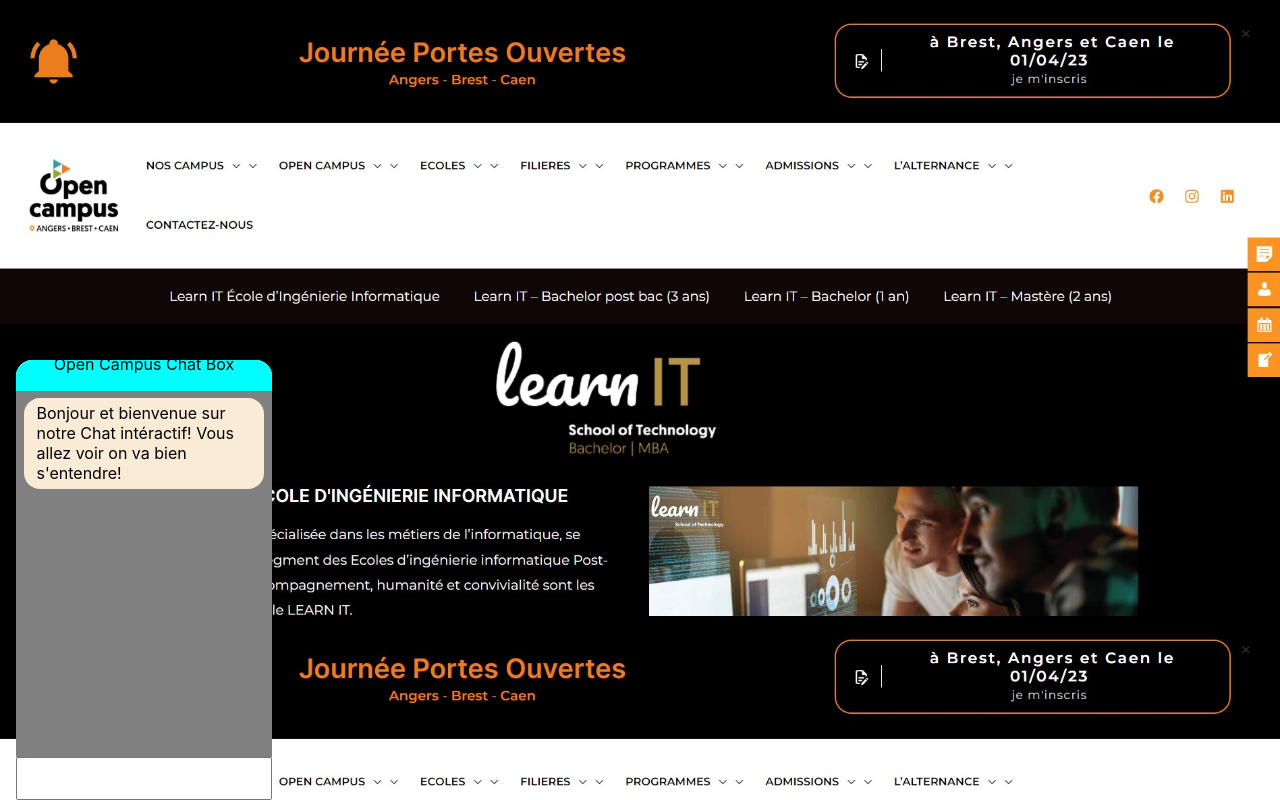
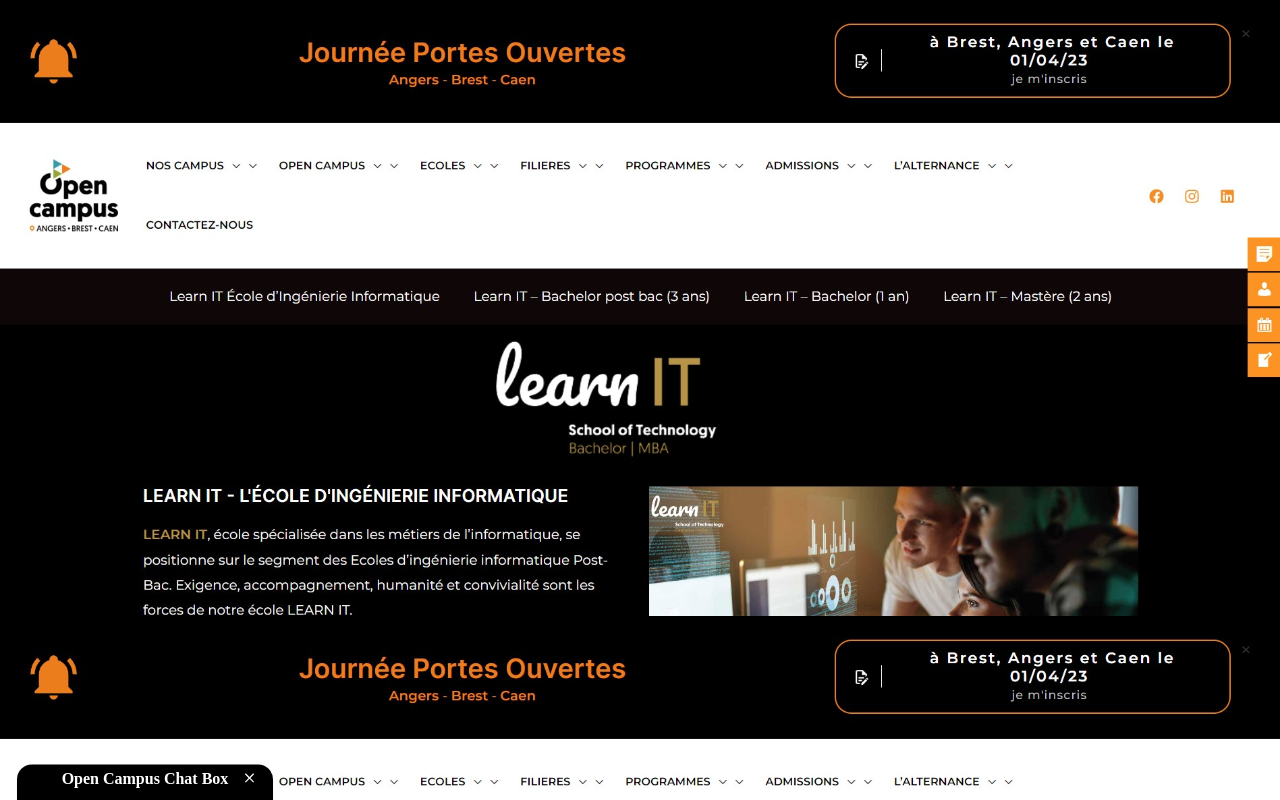
Before and after one commit to Lucasgeg/OpenCampusChatBot, a React (Create React App) app: page / in a window 1280 px wide. Built offline with nearby package versions, Linux system fonts and the light colour scheme.

Commit message:
first try

```diff
--- /dev/null
+++ b/src/Components/CloseIcon.jsx
@@ -0,0 +1,12 @@
+import React from "react";
+
+export const CloseIcon = ({ size }) => {
+  return (
+    <svg viewBox="0 0 24 24" width={size | 10} height={size | 10}>
+      <path
+        fill="#fafafa"
+        d="M13.46,12L19,17.54V19H17.54L12,13.46L6.46,19H5V17.54L10.54,12L5,6.46V5H6.46L12,10.54L17.54,5H19V6.46L13.46,12Z"
+      ></path>
+    </svg>
+  );
+};
--- a/src/Components/Modal.jsx
+++ b/src/Components/Modal.jsx
@@ -1,6 +1,7 @@
 import axios from "axios";
 import { useRef, useState, useEffect } from "react";
 import { v4 as uuidv4 } from "uuid";
+import { CloseIcon } from "./CloseIcon";
 
 // Generate a random ID for the chat session
 const randomId = uuidv4();
@@ -18,12 +19,13 @@
   const messagesEndRef = useRef(null);
   const modalRef = useRef(null);
   const headerRef = useRef(null);
+
   const contentRef = useRef(null);
+  const inputRef = useRef(null);
   // State for the chat modal
-  const [isOpen, setIsOpen] = useState(true);
+  const [isOpen, setIsOpen] = useState(false);
   // State for the user input text
   const [textInput, setTextInput] = useState("");
-
   // State for the chat messages
   const [messageContent, setMessageContent] = useState([
     {
@@ -32,34 +34,25 @@
         "Bonjour et bienvenue sur notre Chat intéractif! Vous allez voir on va bien s'entendre!",
     },
   ]);
-
-  const handleModal = () => {
-    const headerHeight = headerRef.current.offsetHeight;
-    const modalHeight = modalRef.current.innerHeight;
-    const windowHeight = window.innerHeight;
-    const contentHeight = contentRef.current.offsetHeight;
-    if (isOpen) {
-      modalRef.current.style.transform = `translateY(${"100%" + headerHeight})`;
-    }
-    setIsOpen((prevState) => !prevState);
-  };
+  const [displayModal, setDisplayModal] = useState(true);
+  // todo: fix flip function
+  // todo: send the user message, get api status, if handle, dotpoint animations
+  // todo: button close modal / button fullscreen modal
   useEffect(() => {
     const rotateModal = () => {
       const modal = modalRef.current;
       modal.style.transition = "transform 1s";
       modal.style.transform = "rotate(360deg)";
-      /* const modal = document.querySelector(".modal");
-      modal.style.transition = "transform 1s";
-      modal.style.transform = "rotate(360deg)"; */
     };
     if (textInput === "flip") {
       rotateModal();
     }
-  }, [textInput]);
+  });
 
   // Function to handle opening and closing the chat modal
   const handleOpen = () => {
     setIsOpen((prevState) => !prevState);
+    isOpen === false && inputRef.current.focus();
   };
 
   // Function to get a response from the chatbot API
@@ -110,6 +103,10 @@
       setTextInput("");
     }
   };
+
+  const handleDisplayModal = () => {
+    setDisplayModal(false);
+  };
   return (
     <>
       <div
@@ -118,6 +115,11 @@
       >
         <div className="header" onClick={handleOpen} ref={headerRef}>
           Open Campus Chat Box
+          <div className="iconsBox">
+            <span className="icon">
+              <CloseIcon size={15} />
+            </span>
+          </div>
         </div>
         <div className="content" ref={contentRef}>
           {messageContent.map((message, index) => (
@@ -129,6 +131,7 @@
         </div>
         <div className="chatbox">
           <input
+            ref={inputRef}
             type="text"
             className="chatInput"
             value={textInput}
--- a/src/index.css
+++ b/src/index.css
@@ -5,11 +5,6 @@
 
 body {
   margin: 0;
-  font-family: -apple-system, BlinkMacSystemFont, "Segoe UI", "Roboto", "Oxygen",
-    "Ubuntu", "Cantarell", "Fira Sans", "Droid Sans", "Helvetica Neue",
-    sans-serif;
-  -webkit-font-smoothing: antialiased;
-  -moz-osx-font-smoothing: grayscale;
   width: 100%;
   height: 100%;
   background-image: url("/src/assets/bg.jpg");
@@ -22,8 +17,9 @@
 }
 
 .modal {
+  min-width: 170px;
   width: 20%;
-  height: 55%;
+  height: 65%;
   background-color: #fafafa;
   position: fixed;
   bottom: 0;
@@ -36,29 +32,38 @@
     "content"
     "chatbox";
   margin-left: 1rem;
+  border: 1px solid #fafafa;
 }
 
 .header {
   grid-area: header;
-  background-color: aqua;
+  background-color: #000;
   cursor: pointer;
+  display: flex;
+  justify-content: center;
+  align-items: center;
+  color: white;
+  font-family: cursive;
+  font-weight: bold;
+  border-bottom: 1px solid #fafafa;
+  overflow: hidden;
+  padding: 0.5rem;
 }
 .content {
   grid-area: content;
-  background-color: gray;
+  background-color: #d5c4a2;
   display: flex;
   flex-direction: column;
   overflow: auto;
 }
 .chatbox {
   grid-area: chatbox;
-  background-color: aquamarine;
   display: flex;
   justify-content: space-between;
 }
 
 .modal-close {
-  transform: translateY(91%);
+  transform: translateY(93%);
   transition-duration: 1s;
 }
 
@@ -70,22 +75,41 @@
   width: 100%;
 }
 .lito {
-  background-color: antiquewhite;
+  background: linear-gradient(
+    0deg,
+    rgba(217, 148, 28, 1) 0%,
+    rgba(217, 148, 28, 1) 85%,
+    rgba(255, 223, 175, 1) 100%
+  );
   width: fit-content;
   margin: 3%;
   padding: 2% 5%;
   text-align: left;
   border-radius: 1rem;
+  color: #fafafa;
+  font-style: italic;
 }
 
 .user {
-  background-color: greenyellow;
+  background: linear-gradient(
+    0deg,
+    rgba(35, 172, 14, 1) 0%,
+    rgba(35, 172, 14, 1) 85%,
+    rgba(147, 236, 133, 1) 100%
+  );
   margin: 3%;
   padding: 2% 5%;
 
   width: fit-content;
   margin-left: auto;
-
+  color: #fafafa;
   text-align: right;
   border-radius: 1rem;
+  font-family: cursive;
 }
+
+.iconsBox {
+  display: flex;
+  position: absolute;
+  right: 1rem;
+}
```
